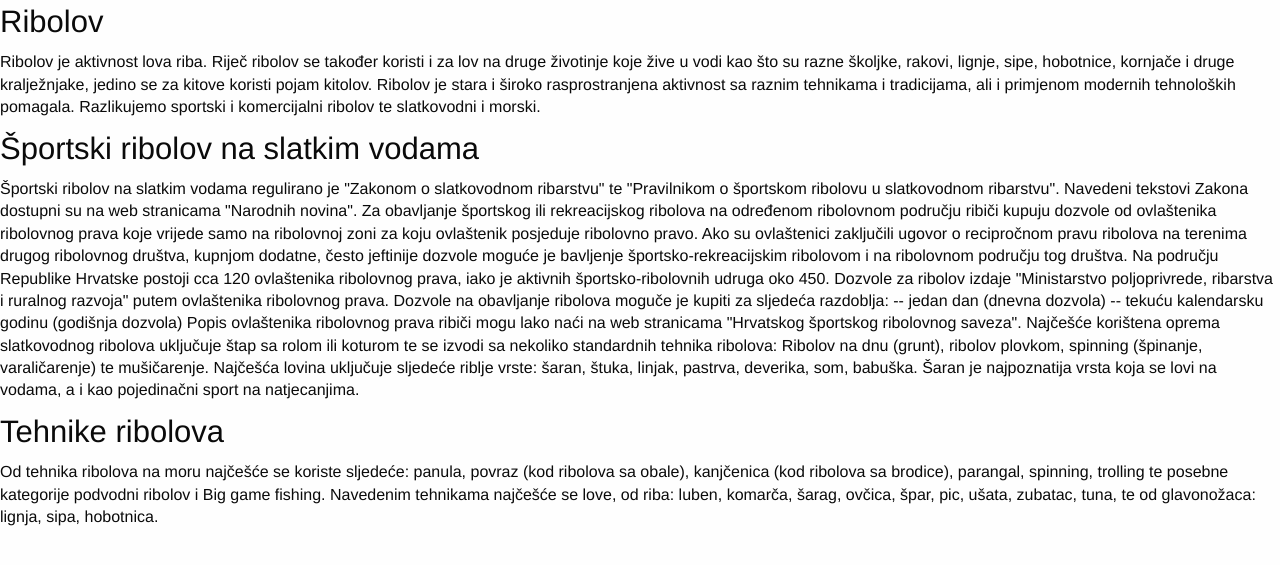
After one commit to 14piko/Zavrsni_rad, a PHP site: template view/oribolovu.phtml in a window 1280 px wide. The commit adds this page. Shown: the top 565 px of the page. Run offline with PHP 8.4, Linux system fonts and the light colour scheme; the template is opened without the code that fills it, so the values that code supplies are empty.

Commit message:
O ribolovu zamijenjuje o nama

```diff
--- a/controller/IndexController.php
+++ b/controller/IndexController.php
@@ -8,9 +8,9 @@ class IndexController extends Controller
             'kljuc2' => [1,2,7,9]
         ]);
     }
-    public function onama()
+    public function oribolovu()
     {
-        $this->view->render('onama');
+        $this->view->render('oribolovu');
     }
 
     public function login(){
--- a/konfiguracija.php
+++ b/konfiguracija.php
@@ -20,7 +20,7 @@ if($dev){
 
 return [
     'dev' => $dev,
-    'nazivAPP' => 'Edunova APP',
+    'nazivAPP' => 'Ribička udruga',
     'url' => 'http://polaznik01.edunova.hr/',
     'baza' => $baza
 ];
--- /dev/null
+++ b/view/oribolovu.phtml
@@ -0,0 +1,19 @@
+<h3>Ribolov</h3>
+<h6>Ribolov je aktivnost lova riba. Riječ ribolov se također koristi i za lov na druge životinje koje žive u vodi kao što su razne školjke, rakovi, lignje, sipe, hobotnice, kornjače i druge kralježnjake, jedino se za kitove koristi pojam kitolov. Ribolov je stara i široko rasprostranjena aktivnost sa raznim tehnikama i tradicijama, ali i primjenom modernih tehnoloških pomagala.
+Razlikujemo sportski i komercijalni ribolov te slatkovodni i morski.</h6>
+
+<h3>Športski ribolov na slatkim vodama</h3>
+<div><h6>Športski ribolov na slatkim vodama regulirano je "Zakonom o slatkovodnom ribarstvu" te "Pravilnikom o športskom ribolovu u slatkovodnom ribarstvu". Navedeni tekstovi Zakona dostupni su na web stranicama "Narodnih novina".
+Za obavljanje športskog ili rekreacijskog ribolova na određenom ribolovnom području ribiči kupuju dozvole od ovlaštenika ribolovnog prava koje vrijede samo na ribolovnoj zoni za koju ovlaštenik posjeduje ribolovno pravo.
+Ako su ovlaštenici zaključili ugovor o recipročnom pravu ribolova na terenima drugog ribolovnog društva, kupnjom dodatne, često jeftinije dozvole moguće je bavljenje športsko-rekreacijskim ribolovom i na ribolovnom području tog društva.
+Na području Republike Hrvatske postoji cca 120 ovlaštenika ribolovnog prava, iako je aktivnih športsko-ribolovnih udruga oko 450. Dozvole za ribolov izdaje "Ministarstvo poljoprivrede, ribarstva i ruralnog razvoja" putem ovlaštenika ribolovnog prava.
+Dozvole na obavljanje ribolova moguče je kupiti za sljedeća razdoblja:
+-- jedan dan (dnevna dozvola)
+-- tekuću kalendarsku godinu (godišnja dozvola)
+
+Popis ovlaštenika ribolovnog prava ribiči mogu lako naći na web stranicama "Hrvatskog športskog ribolovnog saveza".
+Najčešće korištena oprema slatkovodnog ribolova uključuje štap sa rolom ili koturom te se izvodi sa nekoliko standardnih tehnika ribolova: Ribolov na dnu (grunt), ribolov plovkom, spinning (špinanje, varaličarenje) te mušičarenje.
+Najčešća lovina uključuje sljedeće riblje vrste: šaran, štuka, linjak, pastrva, deverika, som, babuška. Šaran je najpoznatija vrsta koja se lovi na vodama, a i kao pojedinačni sport na natjecanjima.</h6></div>
+
+<h3>Tehnike ribolova</h3>
+<div><h6>Od tehnika ribolova na moru najčešće se koriste sljedeće: panula, povraz (kod ribolova sa obale), kanjčenica (kod ribolova sa brodice), parangal, spinning, trolling te posebne kategorije podvodni ribolov i Big game fishing. Navedenim tehnikama najčešće se love, od riba: luben, komarča, šarag, ovčica, špar, pic, ušata, zubatac, tuna, te od glavonožaca: lignja, sipa, hobotnica.</h6></div>
--- a/view/predlozak/izbornik.phtml
+++ b/view/predlozak/izbornik.phtml
@@ -12,7 +12,7 @@
 </a>
     </li>
 
-      <li><a href="<?=APP::config('url') ?>index/onama">O nama</a></li>
+      <li><a href="<?=APP::config('url') ?>index/oribolovu">O ribolovu</a></li>
 
       <?php if(isset($_SESSION['autoriziran'])): ?>
         <!-- ovdje dođe privatni dio izbornika -->
```
Also changed, not shown: view/onama.phtml (deleted, +0 -9 lines).
